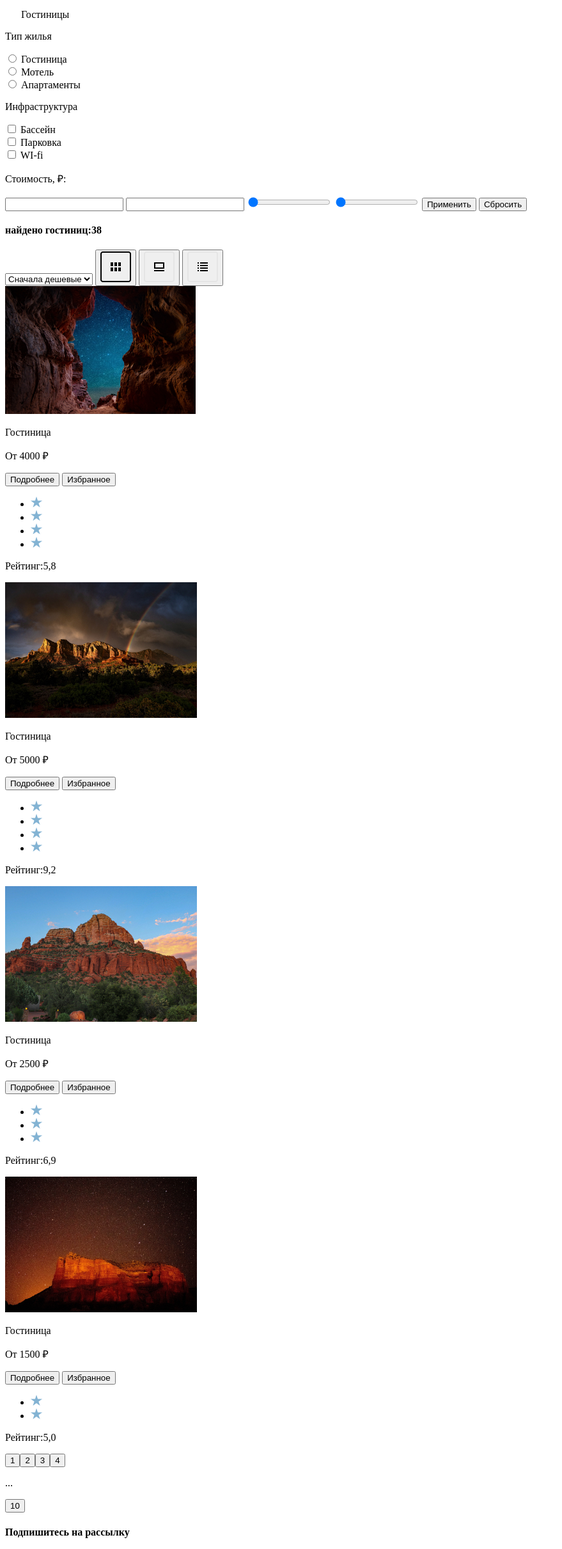
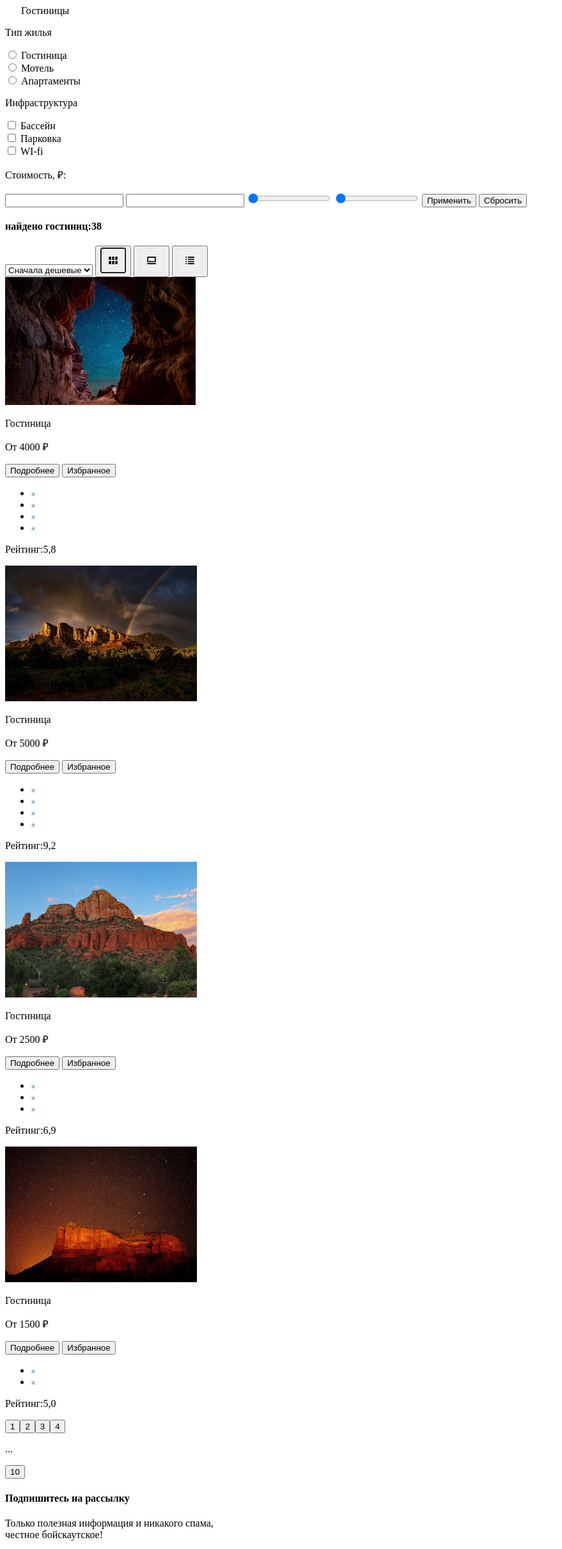
Before and after one commit to htmlacademy-htmlcss/2196645-sedona-35, a plain HTML site: page catalogs.html in a window 1280 px wide. Shown: the part 298-2719 px from the top of the page at 64% size, without its empty margins (0-879 px from the left). Drawn offline with Linux system fonts and the light colour scheme.

Commit message:
изменил размер каркинок

```diff
--- a/catalogs.html
+++ b/catalogs.html
@@ -6,7 +6,7 @@
   </head>
   <body>
     <header class="page_header">
-      <img src="/images/logo.png" class="logo" alt="логотип СITY OF SEDONA">
+      <img src="/images/logo.png"  width="140" height="70" class="logo" alt="логотип СITY OF SEDONA">
       <nav class="nawigation">
 
         <ul class="nawigation_list">
@@ -45,8 +45,8 @@
 
     <main>
         <h1>Гостиницы Седоны</h1>
-        <img src="/images/homewector.png" alt="home img" class="visually-hiden">
-        <img src="/images/breadcrumbs.png" alt=">">Гостиницы
+        <img src="/images/homewector.png" width="13" height="15" alt="home img" class="visually-hiden">
+        <img src="/images/breadcrumbs.png" width="8" height="10" alt=">">Гостиницы
 
         <form>
            <p>Тип жилья</p>
@@ -81,9 +81,9 @@
           <select>
             <option>Сначала дешевые</option>
           </select>
-          <button><img src="/images/trrrr.png" alt="table view mode"></button>
-          <button><img src="/images/monitor img.png" alt="in the row mode"></button>
-          <button><img src="/images/View (1).png" alt="liost view mode"></button>
+          <button><img src="/images/trrrr.png" widht="40" height="40" alt="table view mode"></button>
+          <button><img src="/images/monitor img.png" widht="40" height="40" alt="in the row mode"></button>
+          <button><img src="/images/View (1).png" widht="40" height="40" alt="liost view mode"></button>
         </div>
         <article>
           <img src="/images/hotel-1.png" alt="Samara Resort & SPA">
@@ -92,10 +92,10 @@
           <button>Подробнее</button>
           <button>Избранное</button><br>
           <ul alt="4 star">
-            <li><img src="/images/star.png"></li>
-            <li><img src="/images/star.png"></li>
-            <li><img src="/images/star.png"></li>
-            <li><img src="/images/star.png"></li>
+            <li><img src="/images/star.png" widht="8" height="8"></li>
+            <li><img src="/images/star.png" widht="8" height="8"></li>
+            <li><img src="/images/star.png" widht="8" height="8"></li>
+            <li><img src="/images/star.png" widht="8" height="8"></li>
           </ul>
           <p>Рейтинг:5,8</p>
         </article>
@@ -106,10 +106,10 @@
           <button>Подробнее</button>
           <button>Избранное</button><br>
           <ul alt="4 star">
-            <li><img src="/images/star.png"></li>
-            <li><img src="/images/star.png"></li>
-            <li><img src="/images/star.png"></li>
-            <li><img src="/images/star.png"></li>
+            <li><img src="/images/star.png" widht="8" height="8"></li>
+            <li><img src="/images/star.png" widht="8" height="8"></li>
+            <li><img src="/images/star.png" widht="8" height="8"></li>
+            <li><img src="/images/star.png" widht="8" height="8"></li>
           </ul>
           <p>Рейтинг:9,2</p>
         </article>
@@ -120,9 +120,9 @@
           <button>Подробнее</button>
           <button>Избранное</button><br>
           <ul alt="3 star">
-            <li><img src="/images/star.png"></li>
-            <li><img src="/images/star.png"></li>
-            <li><img src="/images/star.png"></li>
+            <li><img src="/images/star.png" widht="8" height="8"></li>
+            <li><img src="/images/star.png" widht="8" height="8"></li>
+            <li><img src="/images/star.png" widht="8" height="8"></li>
           </ul>
           <p>Рейтинг:6,9</p>
         </article>
@@ -133,8 +133,8 @@
           <button>Подробнее</button>
           <button>Избранное</button><br>
           <ul alt="2 star">
-            <li><img src="/images/star.png" ></li>
-            <li><img src="/images/star.png"></li>
+            <li><img src="/images/star.png" widht="8" height="8"></li>
+            <li><img src="/images/star.png" widht="8" height="8"></li>
           </ul>
           <p>Рейтинг:5,0</p>
         </article>
@@ -150,12 +150,12 @@
       </section>
 
       <footer>
-        <a href="#" class="visually-hidden" alt="wk"></a>
-        <a href="#" class="visually-hidden" alt="telegram"></a>
-        <a href="#" class="visually-hidden" alt="YouTube"></a>
+        <a href="#" class="visually-hidden" width="47" height="40" alt="wk"></a>
+        <a href="#" class="visually-hidden" width="47" height="40" alt="telegram"></a>
+        <a href="#" class="visually-hidden" width="47" hieght="40"  alt="YouTube"></a>
         <a href="tel:88128121212" class="phone_number">+7 (812) 812-12-12</a>
         <a href="https://htmlacademy.ru/">
-         <img src="/images/html academy logo.png" class="HTMLacademy_logo" alt="logo HTML Academy">
+         <img src="/images/html academy logo.png" width="115" height="73"  class="HTMLacademy_logo" alt="logo HTML Academy">
         </a>
       </footer>
   </body>
```
Also changed, not shown: index.html (+13 -13 lines).
